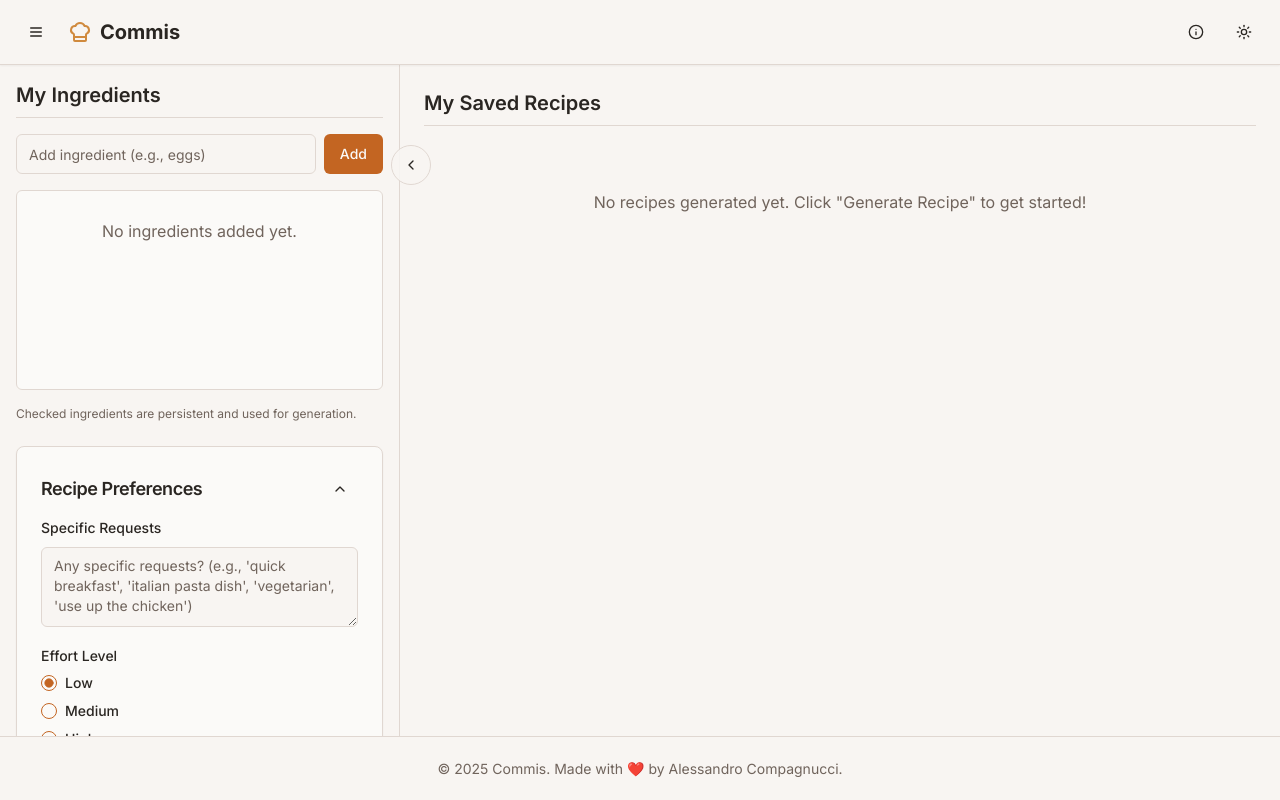
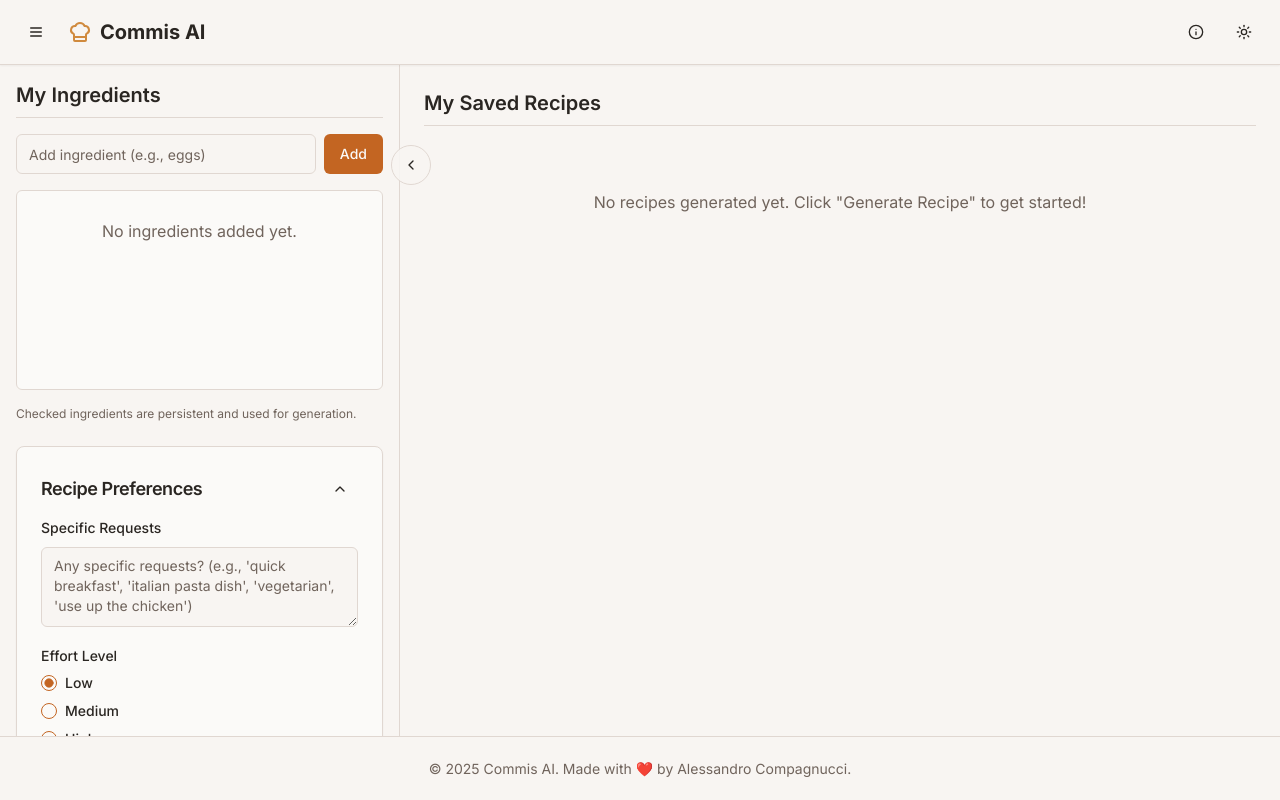
Before and after one commit to Alecompa/commis-ai, a Next.js app: page / in a window 1280 px wide. Built offline with nearby package versions, Linux system fonts and the light colour scheme.

Commit message:
Added AI in the name

```diff
--- a/components/footer.tsx
+++ b/components/footer.tsx
@@ -13,7 +13,7 @@ export const Footer = memo(function Footer() {
     <footer className="w-full py-4 bg-background border-t border-border h-16">
       <div className="container flex flex-col items-center justify-center h-full px-4 mx-auto text-center">
         <p className="text-sm text-muted-foreground">
-          &copy; {currentYear} Commis. Made with ❤️ by Alessandro Compagnucci.
+          &copy; {currentYear} Commis AI. Made with ❤️ by Alessandro Compagnucci.
         </p>
       </div>
     </footer>
--- a/components/header.tsx
+++ b/components/header.tsx
@@ -29,7 +29,7 @@ export const Header = memo(function Header({ toggleSidebar, isSidebarCollapsed }
 
           <div className="flex items-center gap-2">
             <ChefHat className="w-6 h-6 text-autumn-500" />
-            <h1 className="text-xl font-bold">Commis</h1>
+            <h1 className="text-xl font-bold">Commis AI</h1>
           </div>
         </div>
 
```
